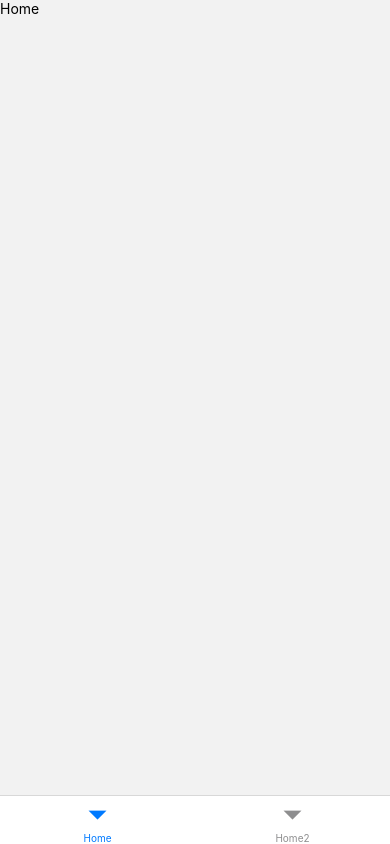
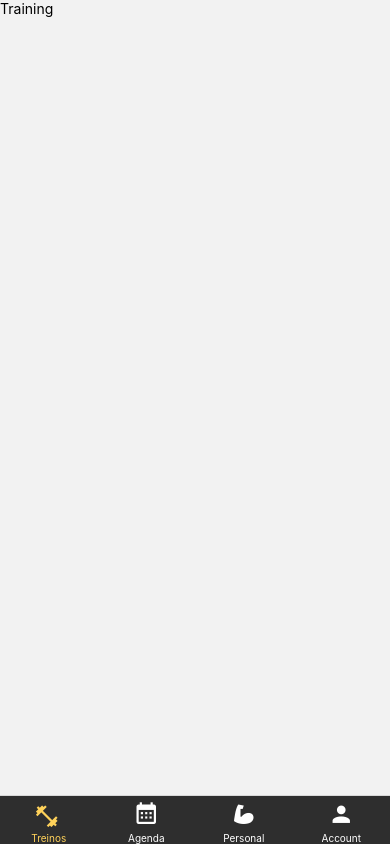
Before and after one commit to MayconMarigo/PersonalApp, a React Native app: screen /Home in a window 390 px wide. Built offline with nearby package versions, Linux system fonts and the light colour scheme.

Commit message:
Criar roteamento e telas iniciais do tabs navigator

```diff
--- a/src/screens/home/Home.tsx
+++ b/src/screens/home/Home.tsx
@@ -1,35 +1,55 @@
 import { View, Text } from "react-native";
 import { NavigationContainer } from "@react-navigation/native";
 import { createBottomTabNavigator } from "@react-navigation/bottom-tabs";
+import Icon from "react-native-vector-icons/MaterialCommunityIcons";
+import Training from "./Tabs/training/Training";
+import Agenda from "./Tabs/agenda/Agenda";
+import FindPersonal from "./Tabs/find-personal/FindPersonal";
+import Account from "./Tabs/account/Account";
 
 export default function Home() {
   const Tab = createBottomTabNavigator();
 
-  const Home = () => (
-    <View>
-      <Text>Home</Text>
-    </View>
-  );
-
-  const Home2 = () => (
-    <View>
-      <Text>Home</Text>
-    </View>
-  );
-
   return (
     <NavigationContainer independent>
-      <Tab.Navigator>
+      <Tab.Navigator
+        screenOptions={({ route }) => ({
+          headerShown: false,
+          tabBarStyle: {
+            backgroundColor: "#2E2E2E",
+          },
+          tabBarActiveTintColor: "#FFD25A",
+          tabBarInactiveTintColor: "#fff",
+          tabBarIcon: ({ focused }) => {
+            let tabs: any = {
+              Treinos: "dumbbell",
+              Agenda: "calendar-month",
+              Personal: "arm-flex",
+              Account: "account",
+            };
+            return (
+              <Icon
+                name={tabs[route.name]}
+                color={focused ? "#FFD25A" : "#fff"}
+                size={26}
+              />
+            );
+          },
+        })}
+      >
         <Tab.Screen
-          options={{ headerShown: false }}
-          name="Home"
-          component={Home}
+          options={() => ({
+            tabBarIconStyle: {
+              marginBottom: -4,
+              marginRight: 4,
+            },
+          })}
+          name="Treinos"
+          component={Training}
         />
-        <Tab.Screen
-          options={{ headerShown: false }}
-          name="Home2"
-          component={Home2}
-        />
+        <Tab.Screen name="Agenda" component={Agenda} />
+        <Tab.Screen name="Personal" component={FindPersonal} />
+        <Tab.Screen name="Account" component={Account} />
       </Tab.Navigator>
     </NavigationContainer>
   );
--- /dev/null
+++ b/src/screens/home/Tabs/account/Account.tsx
@@ -0,0 +1,8 @@
+import { View, Text } from "react-native";
+export default function Account() {
+  return (
+    <View>
+      <Text>Account</Text>
+    </View>
+  );
+}
--- /dev/null
+++ b/src/screens/home/Tabs/agenda/Agenda.tsx
@@ -0,0 +1,8 @@
+import { View, Text } from "react-native";
+export default function Agenda() {
+  return (
+    <View>
+      <Text>Agenda</Text>
+    </View>
+  );
+}
--- /dev/null
+++ b/src/screens/home/Tabs/find-personal/FindPersonal.tsx
@@ -0,0 +1,8 @@
+import { View, Text } from "react-native";
+export default function FindPersonal() {
+  return (
+    <View>
+      <Text>FindPersonal</Text>
+    </View>
+  );
+}
--- /dev/null
+++ b/src/screens/home/Tabs/training/Training.tsx
@@ -0,0 +1,8 @@
+import { View, Text } from "react-native";
+export default function Training() {
+  return (
+    <View>
+      <Text>Training</Text>
+    </View>
+  );
+}
```
